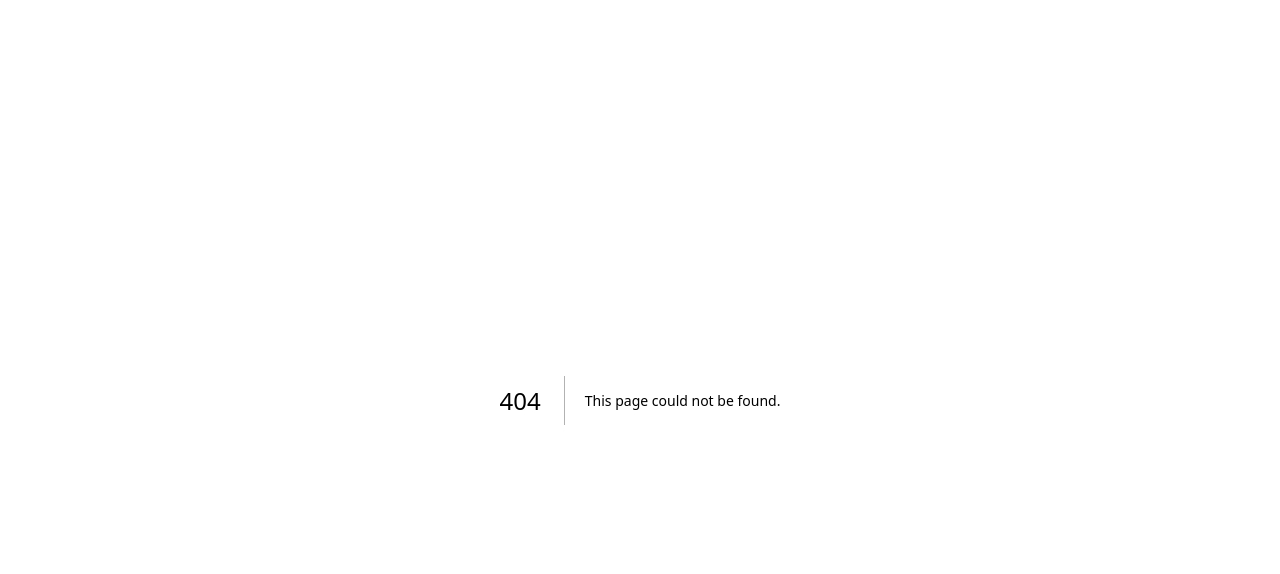
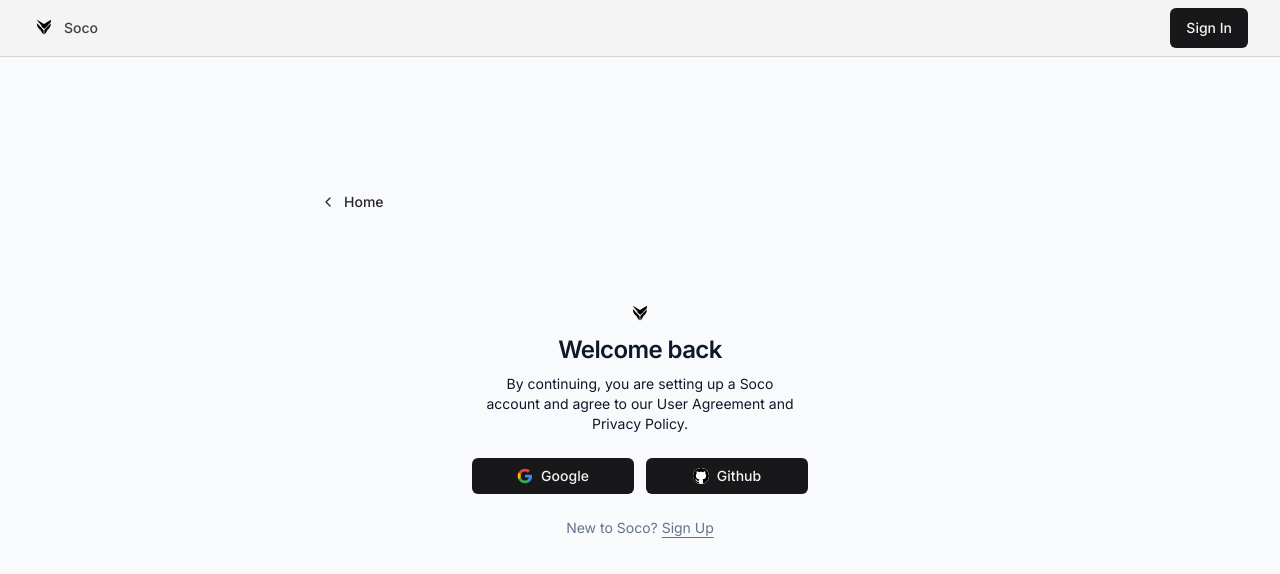
Before and after one commit to shadow-ryu/soco, a Next.js app: page /sign-in in a window 1280 px wide. Before the commit this address had no page. Shown: the top 574 px of the page. Built offline with nearby package versions, Linux system fonts and the light colour scheme.

Commit message:
sigin  base layout done

```diff
--- /dev/null
+++ b/src/app/(auth)/sign-in/page.tsx
@@ -0,0 +1,32 @@
+import { NextPage } from "next";
+
+import { buttonVariants } from "@/components/ui/Button";
+import { cn } from "@/lib/utils";
+import { ChevronLeft } from "lucide-react";
+import Link from "next/link";
+import SignIn from "@/components/auth/signin/SignIn";
+
+interface Props {}
+
+const Page: NextPage<Props> = ({}) => {
+  return (
+    <div className="absolute inset-0">
+      <div className="h-full max-w-2xl mx-auto flex flex-col items-center justify-center gap-20">
+        <Link
+          href="/"
+          className={cn(
+            buttonVariants({ variant: "ghost" }),
+            "self-start -mt-20"
+          )}
+        >
+          <ChevronLeft className="mr-2 h-4 w-4" />
+          Home
+        </Link>
+
+        <SignIn />
+      </div>
+    </div>
+  );
+};
+
+export default Page;
--- a/src/app/layout.tsx
+++ b/src/app/layout.tsx
@@ -1,18 +1,33 @@
-import '@/styles/globals.css'
-
+import "@/styles/globals.css";
+import { cn } from "@/lib/utils";
+import { Inter } from "next/font/google";
+import Navbar from "@/components/Navbar";
 export const metadata = {
-  title: 'soco',
-  description: 'A Reddit clone built with Next.js and TypeScript.',
-}
-
+  title: "soco",
+  description: "A Reddit clone built with Next.js and TypeScript.",
+};
+const inter = Inter({ subsets: ["latin"] });
 export default function RootLayout({
   children,
 }: {
-  children: React.ReactNode
+  children: React.ReactNode;
 }) {
   return (
-    <html lang='en'>
-      <body>{children}</body>
+    <html
+      lang="en"
+      className={cn(
+        "bg-white text-slate-900 antialiased light",
+        inter.className
+      )}
+    >
+      <body className="min-h-screen pt-6 bg-slate-50 antialiased">
+        {/* @ts-expect-error Server Component */}
+        <Navbar />
+
+        <div className="container max-w-7xl mx-auto h-full pt-12">
+          {children}
+        </div>
+      </body>
     </html>
-  )
+  );
 }
--- /dev/null
+++ b/src/components/Icons.tsx
@@ -0,0 +1,52 @@
+import { LucideProps, MessageSquare, User } from "lucide-react";
+
+export const Icons = {
+  user: User,
+  logo: (props: LucideProps) => (
+    <svg
+      xmlns="http://www.w3.org/2000/svg"
+      {...props}
+      viewBox="0 0 256.000000 256.000000"
+      preserveAspectRatio="xMidYMid meet"
+    >
+      <g
+        transform="translate(0.000000,256.000000) scale(0.100000,-0.100000)"
+        fill="#000000"
+        stroke="none"
+      >
+        <path d="M490 2164 c0 -4 39 -51 88 -106 389 -445 452 -520 446 -529 -3 -5 -9 -7 -13 -5 -18 12 5 -74 31 -111 58 -85 171 -171 246 -188 17 -3 36 -13 43 -21 6 -8 15 -14 19 -14 15 0 637 686 658 727 7 13 12 67 12 133 l0 111 -43 -29 c-23 -16 -103 -65 -177 -110 -74 -44 -193 -117 -265 -162 -71 -46 -160 -100 -197 -121 l-67 -39 -36 23 c-20 12 -65 41 -100 65 -77 51 -421 264 -485 300 -144 82 -160 90 -160 76z" />
+        <path d="M1874 1663 c-71 -76 -146 -156 -167 -178 -20 -22 -116 -128 -213 -235 l-177 -195 -1 -237 c-1 -174 2 -234 10 -225 6 7 54 64 107 129 78 94 105 136 142 220 62 139 80 164 168 228 60 44 85 71 125 135 109 175 113 185 123 302 4 60 11 127 14 151 4 23 4 42 2 42 -3 0 -63 -62 -133 -137z" />
+        <path d="M534 1691 c11 -165 18 -189 99 -322 72 -118 77 -124 168 -188 101 -71 100 -70 209 -298 14 -28 64 -98 112 -155 47 -57 94 -113 105 -126 18 -22 18 -18 17 207 l-2 230 -270 293 c-148 161 -309 331 -357 378 l-87 85 6 -104z" />
+        <path d="M771 1154 c15 -42 87 -143 115 -162 41 -26 42 -23 9 31 -22 39 -132 155 -124 131z" />
+        <path d="M1714 1098 c-64 -69 -86 -131 -31 -88 29 23 71 94 65 111 -2 5 -17 -5 -34 -23z" />
+      </g>
+    </svg>
+  ),
+  github: (props: LucideProps) => (
+    <svg xmlns="http://www.w3.org/2000/svg" {...props} viewBox="0 0 24 24">
+      <path d="M12 0c-6.626 0-12 5.373-12 12 0 5.302 3.438 9.8 8.207 11.387.599.111.793-.261.793-.577v-2.234c-3.338.726-4.033-1.416-4.033-1.416-.546-1.387-1.333-1.756-1.333-1.756-1.089-.745.083-.729.083-.729 1.205.084 1.839 1.237 1.839 1.237 1.07 1.834 2.807 1.304 3.492.997.107-.775.418-1.305.762-1.604-2.665-.305-5.467-1.334-5.467-5.931 0-1.311.469-2.381 1.236-3.221-.124-.303-.535-1.524.117-3.176 0 0 1.008-.322 3.301 1.23.957-.266 1.983-.399 3.003-.404 1.02.005 2.047.138 3.006.404 2.291-1.552 3.297-1.23 3.297-1.23.653 1.653.242 2.874.118 3.176.77.84 1.235 1.911 1.235 3.221 0 4.609-2.807 5.624-5.479 5.921.43.372.823 1.102.823 2.222v3.293c0 .319.192.694.801.576 4.765-1.589 8.199-6.086 8.199-11.386 0-6.627-5.373-12-12-12z" />
+    </svg>
+  ),
+  google: (props: LucideProps) => (
+    <svg {...props} viewBox="0 0 24 24">
+      <path
+        d="M22.56 12.25c0-.78-.07-1.53-.2-2.25H12v4.26h5.92c-.26 1.37-1.04 2.53-2.21 3.31v2.77h3.57c2.08-1.92 3.28-4.74 3.28-8.09z"
+        fill="#4285F4"
+      />
+      <path
+        d="M12 23c2.97 0 5.46-.98 7.28-2.66l-3.57-2.77c-.98.66-2.23 1.06-3.71 1.06-2.86 0-5.29-1.93-6.16-4.53H2.18v2.84C3.99 20.53 7.7 23 12 23z"
+        fill="#34A853"
+      />
+      <path
+        d="M5.84 14.09c-.22-.66-.35-1.36-.35-2.09s.13-1.43.35-2.09V7.07H2.18C1.43 8.55 1 10.22 1 12s.43 3.45 1.18 4.93l2.85-2.22.81-.62z"
+        fill="#FBBC05"
+      />
+      <path
+        d="M12 5.38c1.62 0 3.06.56 4.21 1.64l3.15-3.15C17.45 2.09 14.97 1 12 1 7.7 1 3.99 3.47 2.18 7.07l3.66 2.84c.87-2.6 3.3-4.53 6.16-4.53z"
+        fill="#EA4335"
+      />
+      <path d="M1 1h22v22H1z" fill="none" />
+    </svg>
+  ),
+  commentReply: MessageSquare,
+};
--- /dev/null
+++ b/src/components/Navbar.tsx
@@ -0,0 +1,25 @@
+import Link from "next/link";
+import React from "react";
+import { Icons } from "./Icons";
+import { buttonVariants } from "./ui/Button";
+
+const Navbar = async () => {
+  return (
+    <div className="fixed top-0 inset-x-0 h-fit bg-zinc-100 border-b border-zinc-300 z-[10] py-2">
+      <div className="container max-w-7xl h-full mx-auto flex items-center justify-between gap-2">
+        {" "}
+        <Link href="/" className="flex gap-2 items-center">
+          <Icons.logo className="h-8 w-8 sm:h-6 sm:w-6" />
+          <p className="hidden text-zinc-700 text-sm font-medium md:block">
+            Soco
+          </p>
+        </Link>
+        <Link href="/sign-in" className={buttonVariants()}>
+          Sign In
+        </Link>
+      </div>
+    </div>
+  );
+};
+
+export default Navbar;
--- /dev/null
+++ b/src/components/auth/signin/SignIn.tsx
@@ -0,0 +1,31 @@
+import { Icons } from "@/components/Icons";
+
+import Link from "next/link";
+import UserAuthForm from "./UserAuthForm";
+
+const SignIn = () => {
+  return (
+    <div className="container mx-auto flex w-full flex-col justify-center space-y-6 sm:w-[400px]">
+      <div className="flex flex-col space-y-2 text-center">
+        <Icons.logo className="mx-auto h-6 w-6" />
+        <h1 className="text-2xl font-semibold tracking-tight">Welcome back</h1>
+        <p className="text-sm max-w-xs mx-auto">
+          By continuing, you are setting up a Soco account and agree to our User
+          Agreement and Privacy Policy.
+        </p>
+      </div>
+      <UserAuthForm />
+      <p className="px-8 text-center text-sm text-muted-foreground">
+        New to Soco?{" "}
+        <Link
+          href="/sign-up"
+          className="hover:text-brand text-sm underline underline-offset-4"
+        >
+          Sign Up
+        </Link>
+      </p>
+    </div>
+  );
+};
+
+export default SignIn;
--- /dev/null
+++ b/src/components/auth/signin/UserAuthForm.tsx
@@ -0,0 +1,38 @@
+"use client";
+
+import { Icons } from "@/components/Icons";
+import { Button } from "@/components/ui/Button";
+import { cn } from "@/lib/utils";
+import { signIn } from "next-auth/react";
+
+import { FC, useState } from "react";
+
+// import { useToast } from '@/hooks/use-toast'
+
+interface UserAuthFormProps extends React.HTMLAttributes<HTMLDivElement> {}
+
+const UserAuthForm: FC<UserAuthFormProps> = ({ className, ...props }) => {
+  const [isLoading, setIsLoading] = useState<boolean>(false);
+  return (
+    <div
+      className={cn(
+        "flex justify-center flex-col gap-3 md:flex-row ",
+        className
+      )}
+      {...props}
+    >
+      <Button isLoading={isLoading} type="button" size="sm" className="w-full">
+        {isLoading ? null : <Icons.google className="h-4 w-4 mr-2" />}
+        Google
+      </Button>
+      <Button isLoading={isLoading} type="button" size="sm" className="w-full">
+        {isLoading ? null : (
+          <Icons.github className="h-4 w-4 mr-2 bg-white rounded-xl border-transparent" />
+        )}
+        Github
+      </Button>
+    </div>
+  );
+};
+
+export default UserAuthForm;
```
Also changed, not shown: 1 other file (tests, documents, lock files or other folders).
